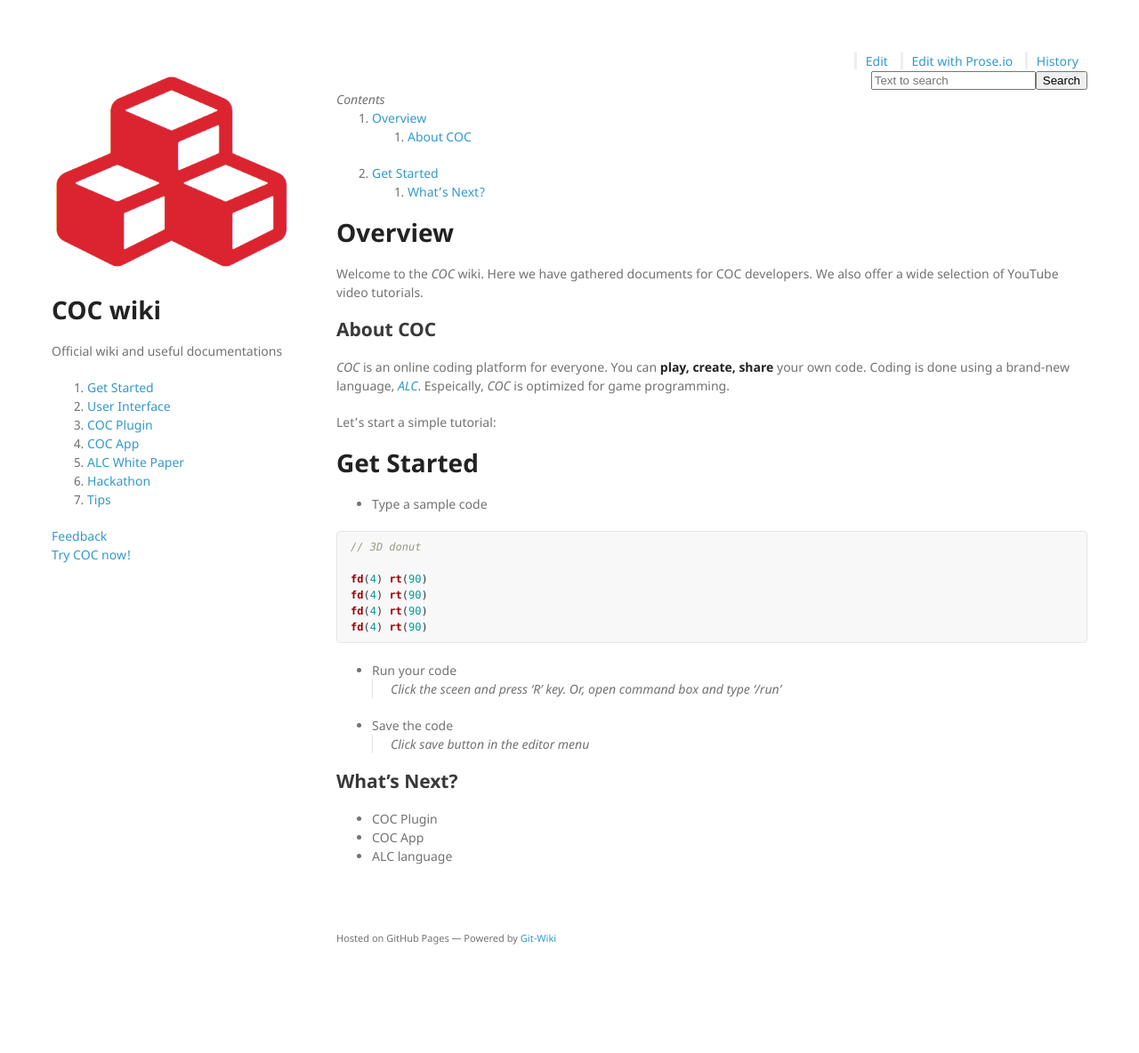
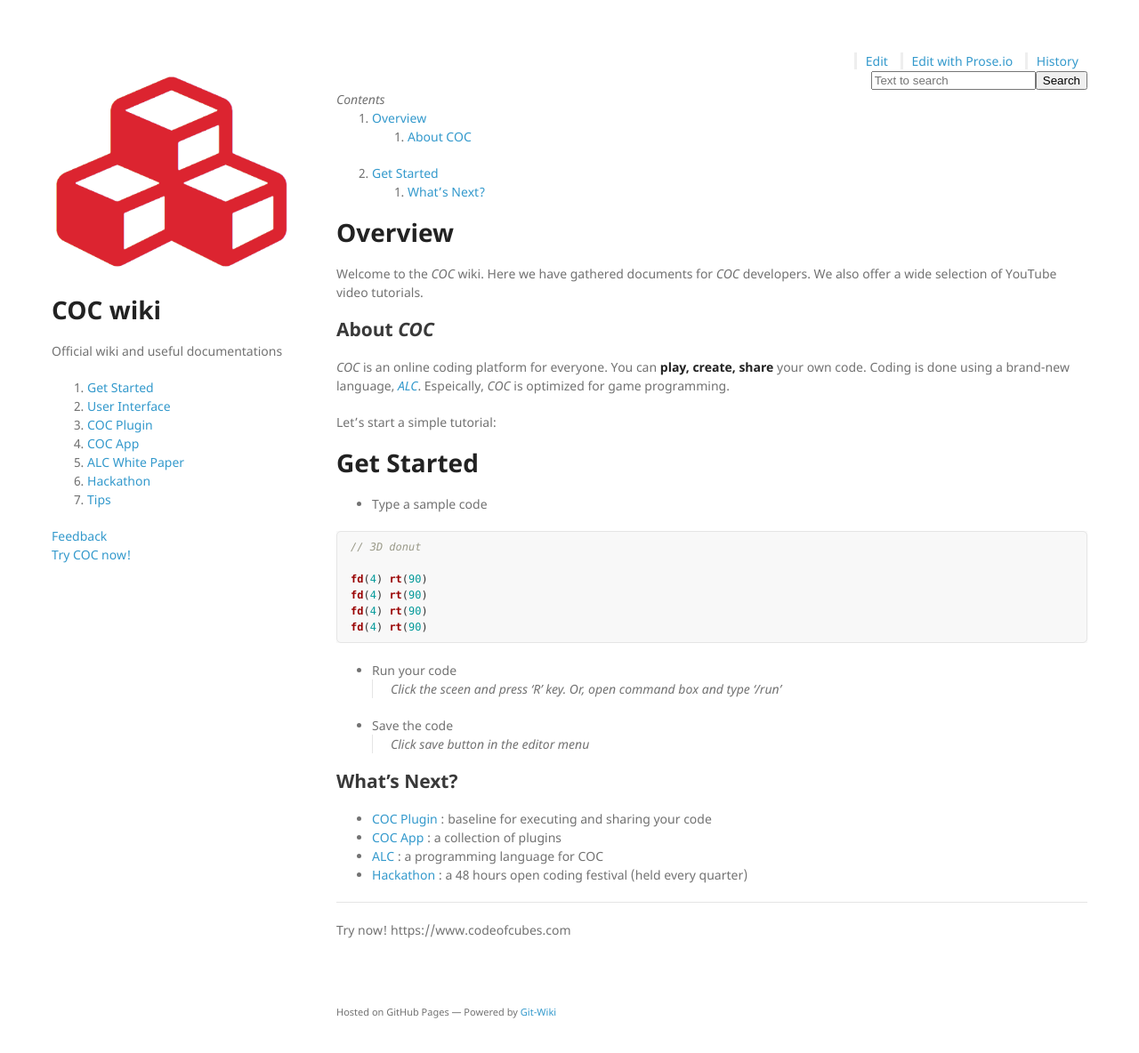
Before and after one commit to daisykim/daisykim.github.io, a Jekyll site: the page built from index.md, in a window 1280 px wide and 1184 px high. Shown: the whole window at 89% size. Built offline with Jekyll 4.4.1, drawn with Linux system fonts in a browser that asks for light colours; nearby versions of some CDN libraries.

Commit message:
Update index

```diff
--- a/index.md
+++ b/index.md
@@ -4,9 +4,9 @@ title: Markdown Style Guide
 ---
 
 # Overview
-Welcome to the _COC_ wiki. Here we have gathered documents for COC developers. We also offer a wide selection of YouTube video tutorials.
+Welcome to the _COC_ wiki. Here we have gathered documents for _COC_ developers. We also offer a wide selection of YouTube video tutorials.
 
-## About COC
+## About _COC_
 _COC_ is an online coding platform for everyone. You can **play, create, share** your own code. Coding is done using a brand-new language, [_ALC_](alc-1.0-white-paper). Espeically, _COC_ is optimized for game programming.
 
 Let's start a simple tutorial:
@@ -33,6 +33,11 @@ fd(4) rt(90)
 
 ## What's Next?
 
-* COC Plugin
-* COC App
-* ALC language
+* [COC Plugin](coc-plugin) : baseline for executing and sharing your code
+* [COC App](coc-app) : a collection of plugins
+* [ALC](alc-1.0-white-paper) : a programming language for COC
+* [Hackathon](hackathon) : a 48 hours open coding festival (held every quarter)
+
+---
+
+Try now! https://www.codeofcubes.com
```
